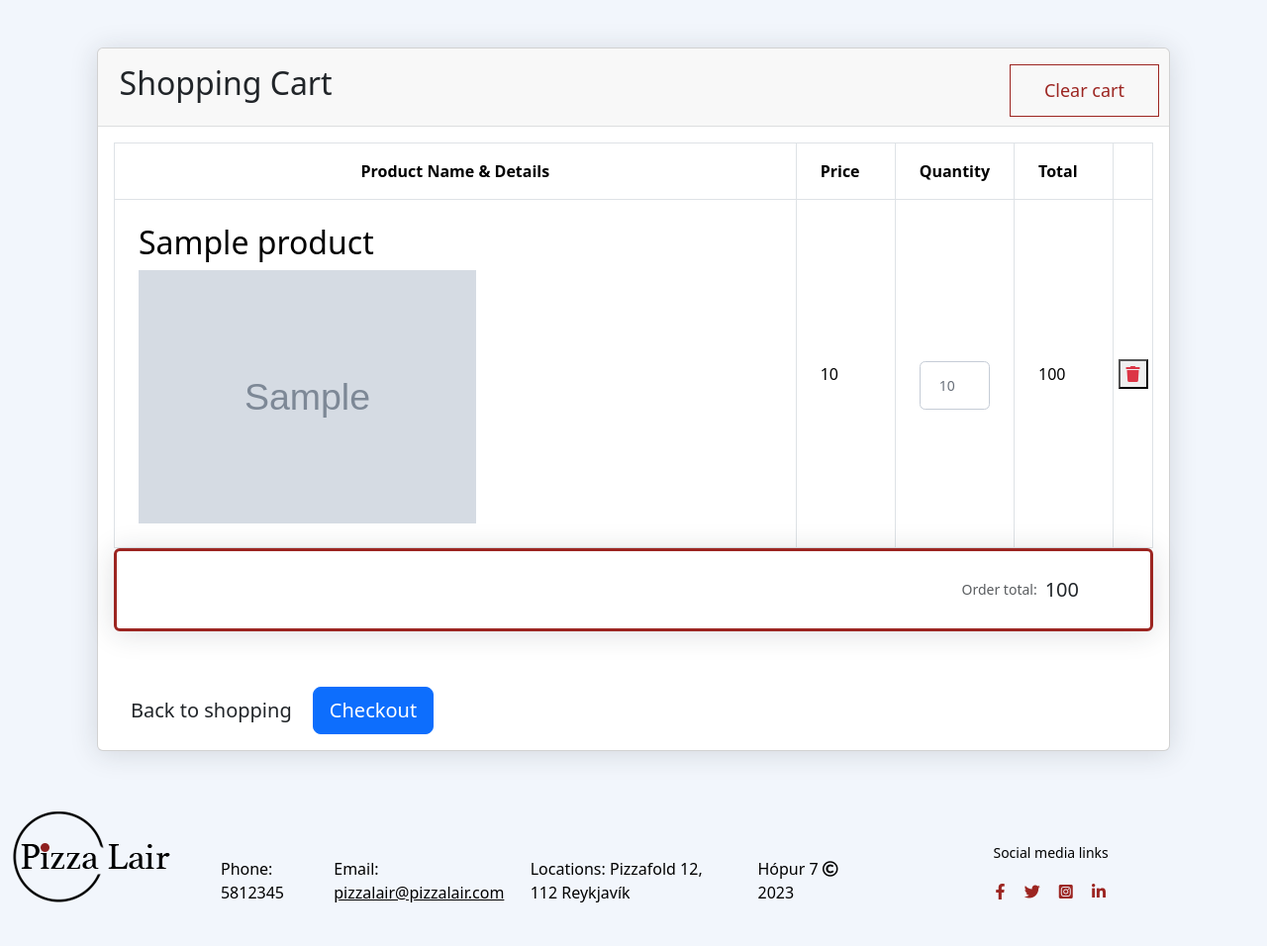
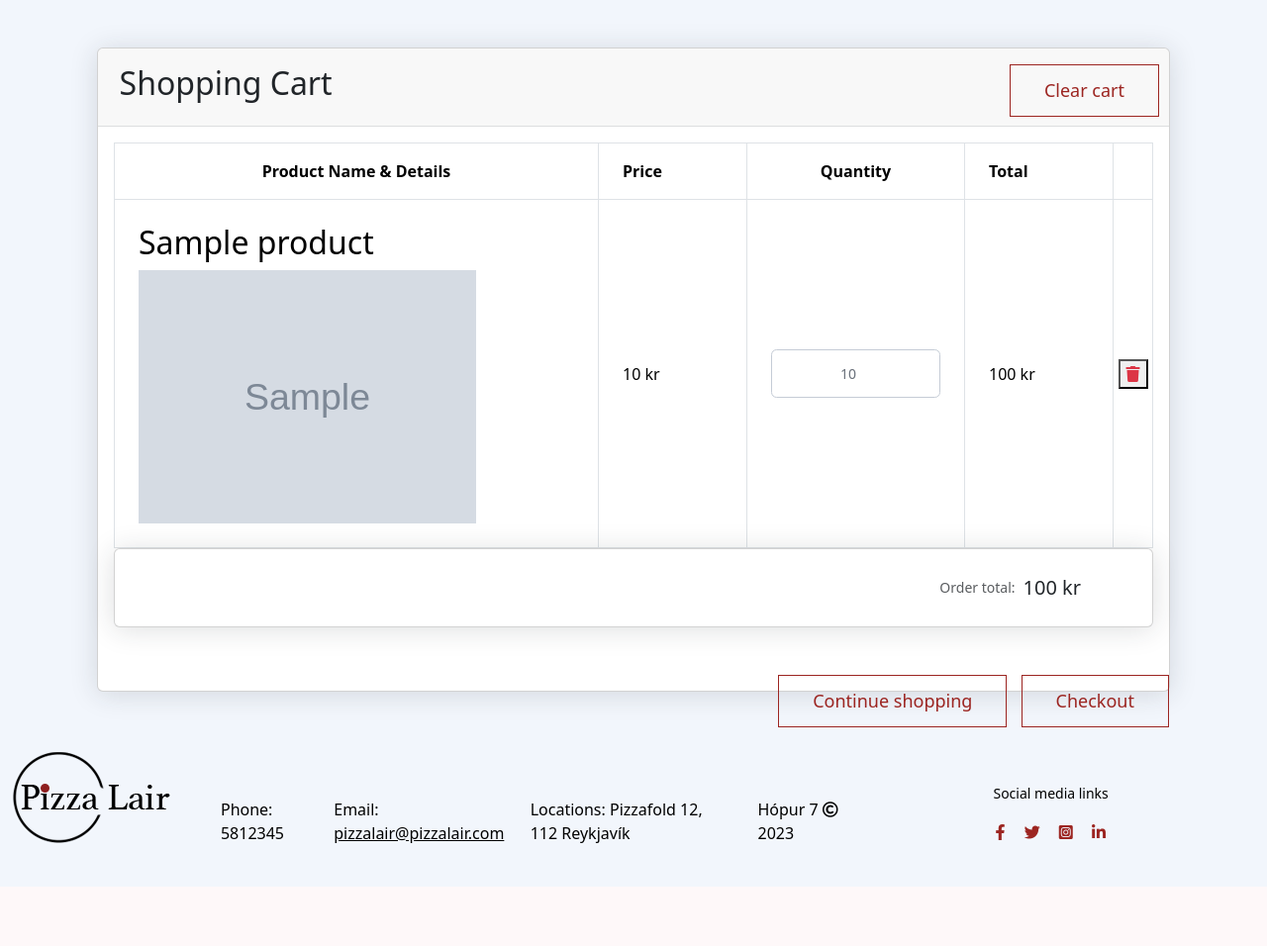
Before and after one commit to kjarri007/Pizza_Lair_Group_7, a Django app: page /user/cart/ in a window 1280 px wide. Shown: the part 330-1286 px from the top of the page at 99% size. After the commit the page ends 1182 px from the top, so only its background shows below. Run offline with Django 4.2, Linux system fonts and the light colour scheme; a user stored in the database is signed in; tables that the repository leaves empty hold one stand-in row (values such as "Sample post"); grey boxes marked "Sample" are stand-in pictures.

Commit message:
Style change for cart.html

```diff
--- a/templates/user/cart.html
+++ b/templates/user/cart.html
@@ -19,10 +19,10 @@
                     <thead>
                     <tr>
                         <!-- Set columns width -->
-                        <th class="text-center py-3 px-4" style="min-width: 400px;">Product Name &amp; Details</th>
-                        <th class="text-right py-3 px-4" style="width: 100px;">Price</th>
-                        <th class="text-center py-3 px-4" style="width: 120px;">Quantity</th>
-                        <th class="text-right py-3 px-4" style="width: 100px;">Total</th>
+                        <th class="text-center py-3 px-4" style="min-width: 200px;">Product Name &amp; Details</th>
+                        <th class="text-right py-3 px-4" style="width: 150px;">Price</th>
+                        <th class="text-center py-3 px-4" style="width: 220px;">Quantity</th>
+                        <th class="text-right py-3 px-4" style="width: 150px;">Total</th>
                         <th class="text-center align-middle py-3 px-0" style="width: 40px;">
                             <a href="#" class="shop-tooltip float-none text-light" title="" data-original-title="Clear cart"><i class="ino ion-md-trash"></i></a>
                         </th>
@@ -39,12 +39,14 @@
                                     <div class="media-body"></div>
                                 </div>
                             </td>
-                            <td class="text-right font-weight-semibold align-middle p-4">{{ item.product.price }}</td>
+                            <td class="text-right font-weight-semibold align-middle p-4">{{ item.product.price }} kr</td>
                             <td class="align-middle p-4">
-                                <label for="item-quantity"></label>
-                                <input type="number" step="1" min="1" max="99" class="form-control text-center" id="item-quantity" value="{{ item.quantity }}">
+
+                                <div class="input-group bootstrap-touchspin">
+                                    <input id="{{ item.id }}" type="number" name="" step="1" min="1" max="99" value="{{ item.quantity }}" class="item-quantity input-qty form-control text-center" style="display: block;">
+                                </div>
                             </td>
-                            <td class="text-right font-weight-semibold align-middle p-4">{{ item.price }}</td>
+                            <td id="cart-item-{{ item.id }}" class="text-right font-weight-semibold align-middle p-4">{{ item.price }} kr</td>
                             <td class="text-center align-middle px-0">
                                 <button class="cart-remove-item shop-tooltip close float-none text-danger" value="{{ item.id }}" data-original-title="Remove" data-item="{{ item.product_id }}"><i class="fa fa-trash"></i></button>
                             </td>
@@ -54,19 +56,22 @@
                     </tbody>
                 </table>
             </div><!-- / Shopping cart table -->
-            <div class="card mb-5 border-top border-bottom border-3" style="border-color: #9c2521 !important;">
+            <div class="card mb-5">
                 <div class="card-body p-4">
                     <div class="float-end">
                         <p class="mb-0 me-5 d-flex align-items-center">
                             <span class="small text-muted me-2">Order total:</span>
-                            <span id="cart-total-price" class="lead fw-normal">{{ user_cart.total_price }}</span>
+                            <span id="cart-total-price" class="lead fw-normal">{{ user_cart.total_price }} kr</span>
+                            {{ if }}
                         </p>
                     </div>
                 </div>
             </div>
-            <div class="float-right">
-                <button id="back-to-shopping-btn" type="button" class="btn btn-lg btn-default md-btn-flat mt-2 mr-3">Back to shopping</button>
-                <button id="checkout-btn" type="button" class="btn btn-lg btn-primary mt-2">Checkout</button>
+            <div class=" position-absolute end-0">
+                <a href="{% url 'pizza_index' %}"><input type="submit" value="Continue shopping" class="main_btn" id="checkout-btn"></a>
+                <a href="{% url 'contact_info' %}"><input type="submit" value="Checkout" class="main_btn" id="checkout-btn"></a>
+{#                <button id="back-to-shopping-btn" type="button" class="btn btn-lg btn-default md-btn-flat mt-2 mr-3">Back to shopping</button>#}
+{#                <button id="checkout-btn" type="button" class="btn btn-lg btn-primary mt-2">Checkout</button>#}
             </div>
         </div>
     </div>
```
